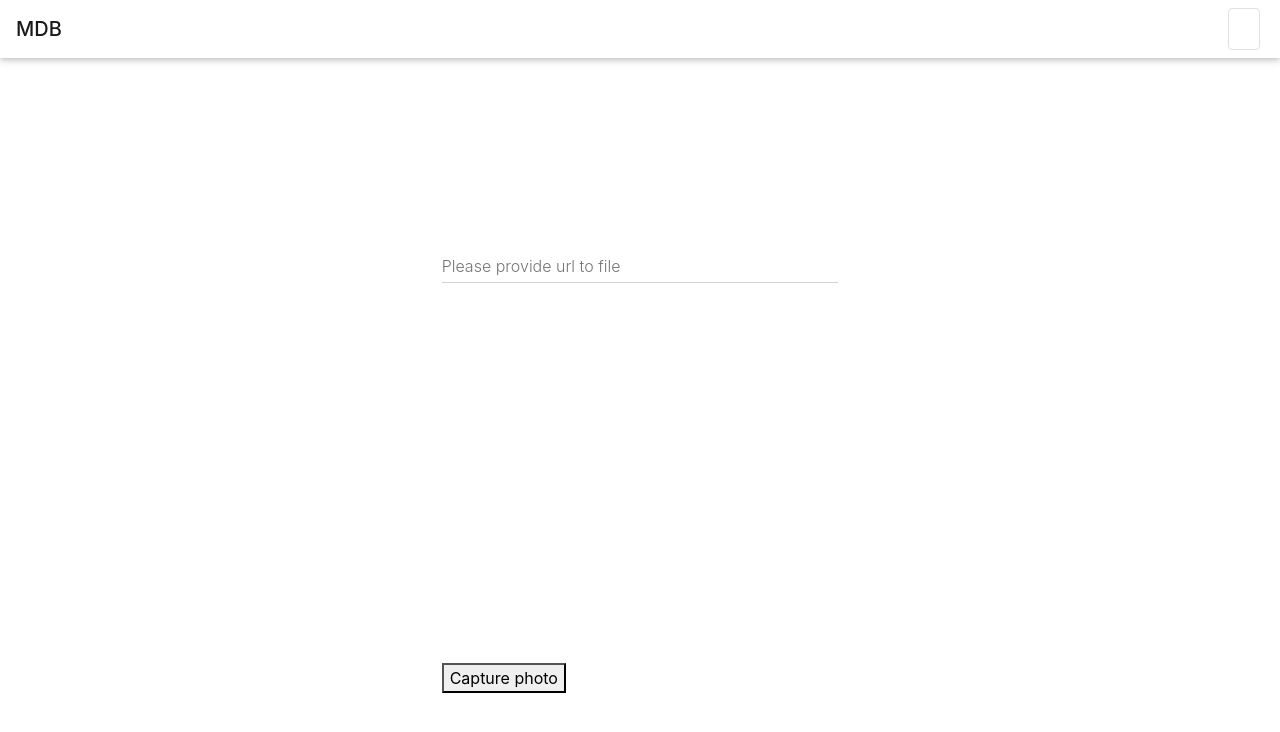
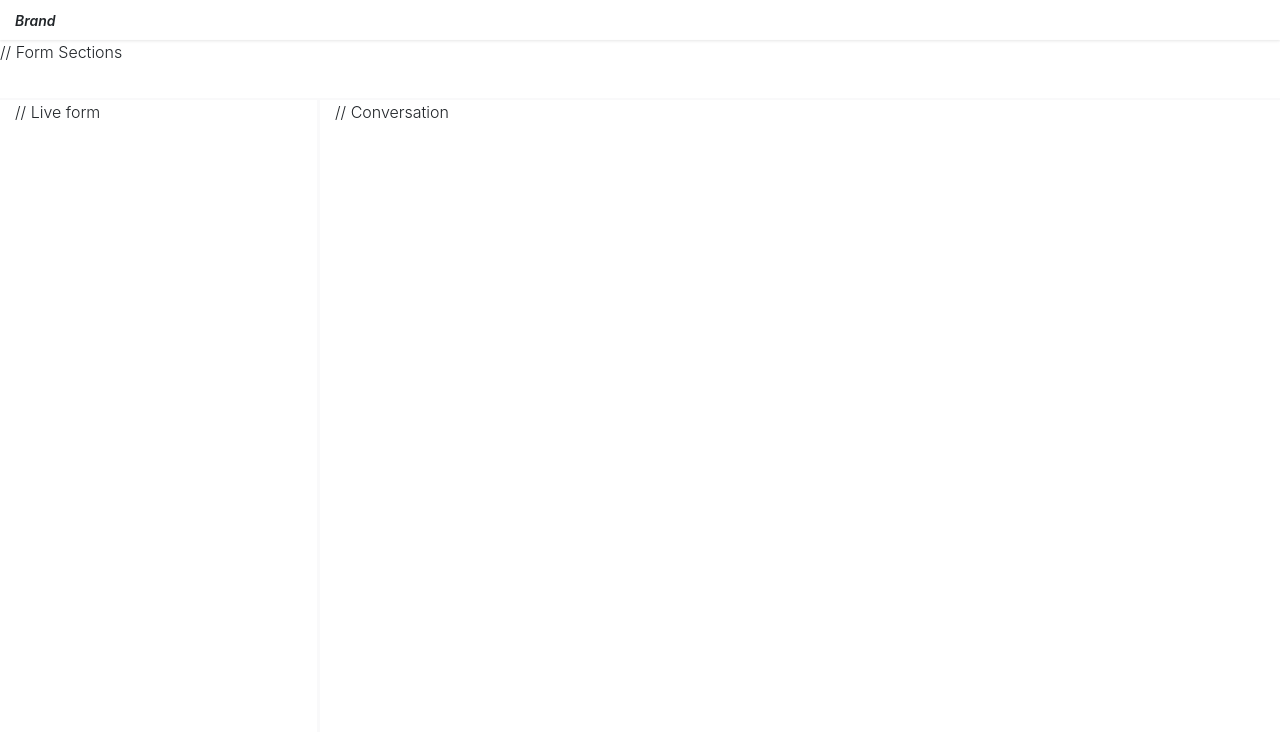
Before and after one commit to kamalbabu/new-form-layout, a React (Create React App) app: page / in a window 1280 px wide. Shown: the top 732 px of the page. Built offline with nearby package versions, Linux system fonts and the light colour scheme; no server answers.

Commit message:
Updated styles fo Form and Topnav t fix scrolling and made a layout

```diff
--- a/src/App.js
+++ b/src/App.js
@@ -10,9 +10,9 @@ class App extends Component {
     return (
       <div className="flexible-content">
         <TopNavigation />
-        <main id="content" className="full-height">
-          {/* <Form/> */}
-          <Dashboard/>
+        <main id="content">
+          <Form/>
+          {/* <Dashboard/> */}
         </main>
       </div>
     );
--- a/src/components/top-nav/TopNav.css
+++ b/src/components/top-nav/TopNav.css
@@ -0,0 +1,11 @@
+.brand{
+    font-size:14px;
+    font-weight:600;
+    font-style: italic;
+}
+
+.flexible-navbar{
+    padding:5px 15px !important;
+    height:40px !important;
+   box-shadow: 0 2px 3px rgba(0,0,0,0.03), 0 1px 2px rgba(0,0,0,0.06) !important;
+}
--- a/src/components/top-nav/TopNav.js
+++ b/src/components/top-nav/TopNav.js
@@ -1,5 +1,6 @@
 import React, { Component } from 'react';
 import { MDBNavbar, MDBNavbarBrand, MDBNavbarNav, MDBNavbarToggler, MDBCollapse, MDBNavItem, MDBNavLink, MDBIcon } from 'mdbreact';
+import "./TopNav.css";
 
 class TopNavigation extends Component {
     state = {
@@ -20,11 +21,11 @@ class TopNavigation extends Component {
 
     render() {
         return (
-            <MDBNavbar className="flexible-navbar" light expand="md" scrolling>
-                <MDBNavbarBrand >
-                    <strong>MDB</strong>
-                </MDBNavbarBrand>
-                <MDBNavbarToggler onClick = { this.onClick } />
+            <MDBNavbar className="flexible-navbar" fixed="true" light expand="md">
+                <div >
+                    <strong className="brand">Brand</strong>
+                </div>
+                {/* <MDBNavbarToggler onClick = { this.onClick } />
                 <MDBCollapse isOpen = { this.state.collapse } navbar>
                     <MDBNavbarNav left>
                     </MDBNavbarNav>
@@ -33,7 +34,7 @@ class TopNavigation extends Component {
                             <a className="border border-light rounded mr-1 nav-link Ripple-parent" rel="noopener noreferrer" href="https://mdbootstrap.com/products/react-ui-kit/" target="_blank"><MDBIcon fab icon="profile" className="mr-2"/></a>
                         </MDBNavItem>
                     </MDBNavbarNav>
-                </MDBCollapse>
+                </MDBCollapse> */}
             </MDBNavbar>
         );
     }
--- a/src/pages/form/Form.css
+++ b/src/pages/form/Form.css
@@ -3,7 +3,7 @@
     background-color: aquamarine
 } */
 
-.form-full-height{
+/* .form-full-height{
     height: 90vh;
     background-color: #f3f3f3
 }
@@ -69,3 +69,44 @@
         display: none
     }
  }
+ */
+
+ .form-container{
+     height:calc(100vh - 40px);
+     background:#f9f9fa;
+     margin:0;
+     padding:0;
+ }
+
+ .form-sections-container{
+     height:60px;
+     margin:0;
+     background: #fff;
+     box-shadow: 0 2px 3px rgba(0,0,0,0.03), 0 1px 2px rgba(0,0,0,0.06) !important;
+    border-bottom:2px solid #f9f9fa;
+    }
+
+ .form-conversation-container{
+     height:calc(100vh - 100px);
+     background:#fff;
+     margin:0;
+ }
+
+ .live-form-container{
+    margin:0;
+    border-right:3px solid #f9f9fa;
+ }
+
+ @media (max-width: 575.98px) {
+    .live-form-container{
+        display: none
+    }
+}
+
+
+@media (max-width: 767.98px) {
+
+    .live-form-container{
+        display: none
+    }
+ }
--- a/src/pages/form/Form.js
+++ b/src/pages/form/Form.js
@@ -11,7 +11,7 @@ class Form extends Component {
     constructor(props) {
         super(props);
         this.state = {
-            lastConversationIndex:0,
+            lastConversationIndex: 0,
             conversationTree: conversation,
             conversationDOM: [],
             processedForm: {},
@@ -19,7 +19,7 @@ class Form extends Component {
             currentInputExpects: Constant.CONVERSATION_TYPE.OPTION,
 
         }
-        this.conversationDomElm=[];
+        this.conversationDomElm = [];
         // THis is some comment
     }
 
@@ -27,36 +27,36 @@ class Form extends Component {
         this.initBotConversation();
     }
 
-    initBotConversation(){
-       this.triggerConversation()
+    initBotConversation() {
+        this.triggerConversation()
     }
 
-    triggerConversation = async() =>{
+    triggerConversation = async () => {
         let conversationObject = this.state.conversationTree[this.state.lastConversationIndex];
-        if(conversationObject!==undefined){
+        if (conversationObject !== undefined) {
             console.log(conversationObject);
-            while(conversationObject.type!=='CHOICE'){
-                let conversationElm = <BotConversationElm item={conversationObject} type={Constant.CONVERSATION_TYPE.BOT} key={conversationObject.id}/>
+            while (conversationObject.type !== 'CHOICE') {
+                let conversationElm = <BotConversationElm item={conversationObject} type={Constant.CONVERSATION_TYPE.BOT} key={conversationObject.id} />
                 this.registerConversationElm(conversationElm);
-                let nextConversationId =this.state.lastConversationIndex +1
+                let nextConversationId = this.state.lastConversationIndex + 1
                 await this.setState({
                     lastConversationIndex: nextConversationId
                 });
                 conversationObject = this.state.conversationTree[nextConversationId];
             }
             //Encountered a choice decision
-            if(conversationObject.type==='CHOICE'){
-                let conversationElm = <BotConversationElm item={conversationObject} type={Constant.CONVERSATION_TYPE.BOT} key={conversationObject.id}/>
+            if (conversationObject.type === 'CHOICE') {
+                let conversationElm = <BotConversationElm item={conversationObject} type={Constant.CONVERSATION_TYPE.BOT} key={conversationObject.id} />
                 this.registerConversationElm(conversationElm);
-                let currentOption = options.find(o=>o.id==conversationObject.option);
-                let nextConversationId =this.state.lastConversationIndex +1;
+                let currentOption = options.find(o => o.id == conversationObject.option);
+                let nextConversationId = this.state.lastConversationIndex + 1;
                 await this.setState({
-                    currentOption:currentOption,
+                    currentOption: currentOption,
                     lastConversationIndex: nextConversationId
                 });
                 //this.forceUpdate()
             }
-        }else{
+        } else {
             //End Conversation
         }
 
@@ -65,22 +65,22 @@ class Form extends Component {
     handleUserResponse(conversation) {
         console.log(conversation);
         this.setState({
-            currentOption:{}
+            currentOption: {}
         })
-        let conversationElm = <ConversationItem item={conversation} type={Constant.CONVERSATION_TYPE.TEXT} key={conversation.data.value.text}/>
+        let conversationElm = <ConversationItem item={conversation} type={Constant.CONVERSATION_TYPE.TEXT} key={conversation.data.value.text} />
         this.registerUserConversationElm(conversationElm);
 
         this.triggerConversation();
     }
 
-    registerConversationElm=async (elm)=>{
+    registerConversationElm = async (elm) => {
         this.conversationDomElm.push(elm)
         await this.setState({
             conversationDOM: this.conversationDomElm
         });
     }
 
-    registerUserConversationElm(elm){
+    registerUserConversationElm(elm) {
         this.conversationDomElm.push(elm);
         this.setState({
             conversationDOM: this.conversationDomElm
@@ -89,27 +89,38 @@ class Form extends Component {
 
     render() {
         return (
-            <MDBContainer fluid className="form-full-height no-margin-side">
-                <MDBRow className="height-full-10 light-border" >
-                    hello
+            <MDBContainer fluid className="form-container">
+                <MDBRow className="form-sections-container">
+                // Form Sections
                 </MDBRow>
-                <MDBRow >
-                    <MDBCol md="3" className="no-mobile height-full-80 light-border">
-
+                <MDBRow className="form-conversation-container">
+                    <MDBCol md="3" sm="12" xs="12" className="live-form-container">
+                    // Live form
                     </MDBCol>
-                    <MDBCol md="9" sm="12" className="height-80 light-border no-padding-side">
-                        <MDBContainer className="height-full-80 no-padding-side">
-                            <MDBRow className="height-80 width-full no-margin-side">
-                            {this.state.conversationDOM}
-                                {/* <ConversationItem type={Constant.ENTITY_TYPE.BOT}/>
-                                <ConversationItem type={Constant.ENTITY_TYPE.USER}/>                                 */}
-                            </MDBRow>
-                            <MDBRow className="height-20 width-full no-margin-side">
-                                <OmniInput options={this.state.currentOption} onUserResponse={this.handleUserResponse.bind(this)} />
-                            </MDBRow>
-                        </MDBContainer>
+                    <MDBCol md="9" sm="12" className="conversation-container">
+                    // Conversation
                     </MDBCol>
                 </MDBRow>
+                {/* <MDBRow className="height-full-10 light-border" >
+                    hello
+                </MDBRow> */}
+                {/* <MDBRow > */}
+                {/* <MDBCol md="3" className="no-mobile height-full-80 light-border">
+
+                    </MDBCol> */}
+                {/* <MDBCol md="9" sm="12" className="height-80 light-border no-padding-side"> */}
+                {/* <MDBContainer className="height-full-80 no-padding-side"> */}
+                {/* <MDBRow className="height-80 width-full no-margin-side"> */}
+                {/* {this.state.conversationDOM} */}
+                {/* <ConversationItem type={Constant.ENTITY_TYPE.BOT}/>
+                                <ConversationItem type={Constant.ENTITY_TYPE.USER}/>                                 */}
+                {/* </MDBRow> */}
+                {/* <MDBRow className="height-20 width-full no-margin-side"> */}
+                {/* <OmniInput options={this.state.currentOption} onUserResponse={this.handleUserResponse.bind(this)} /> */}
+                {/* </MDBRow> */}
+                {/* </MDBContainer> */}
+                {/* </MDBCol> */}
+                {/* </MDBRow> */}
             </MDBContainer>
         )
     }
@@ -118,22 +129,22 @@ class Form extends Component {
 export default Form;
 
 
-function BotConversationElm(props){
+function BotConversationElm(props) {
     return (
         <div className="conversation-container">
-              <div className="conversation-avatar"></div>
-              <div className="conversation-msg">{props.item.text}</div>
+            <div className="conversation-avatar"></div>
+            <div className="conversation-msg">{props.item.text}</div>
         </div>
     )
 }
 
 function ConversationItem(props) {
 
-    let containerClassName=props.type===Constant.ENTITY_TYPE.BOT?'':'';
+    let containerClassName = props.type === Constant.ENTITY_TYPE.BOT ? '' : '';
     return (
         <div className="conversation-container">
-              <div className="conversation-avatar"></div>
-              <div className="conversation-msg">{props.item.data.value.text}</div>
+            <div className="conversation-avatar"></div>
+            <div className="conversation-msg">{props.item.data.value.text}</div>
         </div>
     )
 }
```
Also changed, not shown: 1 other file (tests, documents, lock files or other folders).
